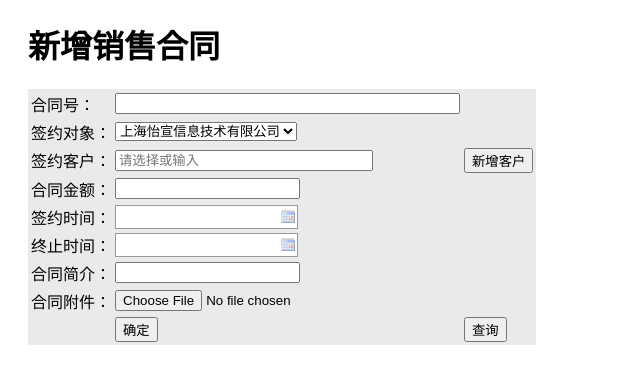
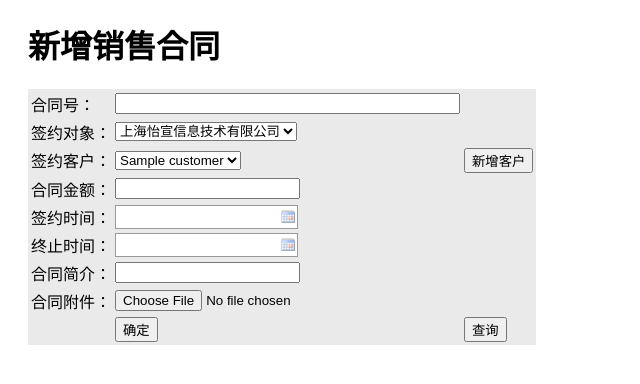
Before and after one commit to djhoo/ying, a Node server app: template views/addcontract.ejs in a window 1280 px wide. Shown: the top 384 px of the page, without its empty margins (0-640 px from the left). Run offline with Node 20, Linux system fonts and the light colour scheme; the template is opened without the code that fills it: most values are stand-ins (such as "Sample title", 1, 10 or a date in 2020); some libraries are stand-ins or nearby versions.

Commit message:
delete the select input

```diff
--- a/views/addcontract.ejs
+++ b/views/addcontract.ejs
@@ -22,9 +22,7 @@
 			</select></td></tr>
 			<tr><td>签约客户：</td>
 			<td>
-				<span class="second">
-				<input type="text" name="makeupCo" required="required" id="makeupCo" class="makeinp"  style="width:250px;" onfocus="setfocus(this)" oninput="setinput(this);" placeholder="请选择或输入"/>
-				<br><select name="cstmName" id="typenum" onchange="changeF(this)" size="10" style="display:none;width:250px">
+				<select name="cstmName">
 				<%
 					for(var i in customer){
 				%>
@@ -32,7 +30,6 @@
 				<%
 					}
 				%>
-				</span>
 			</td>
 				<td><input type="button" onclick="location='/customer/addcustomer'" value="新增客户"></td></tr>
 			<tr><td>合同金额：</td><td><input type="number" required="required" step="0.01" name="ctrctValue"></td></tr>
```
